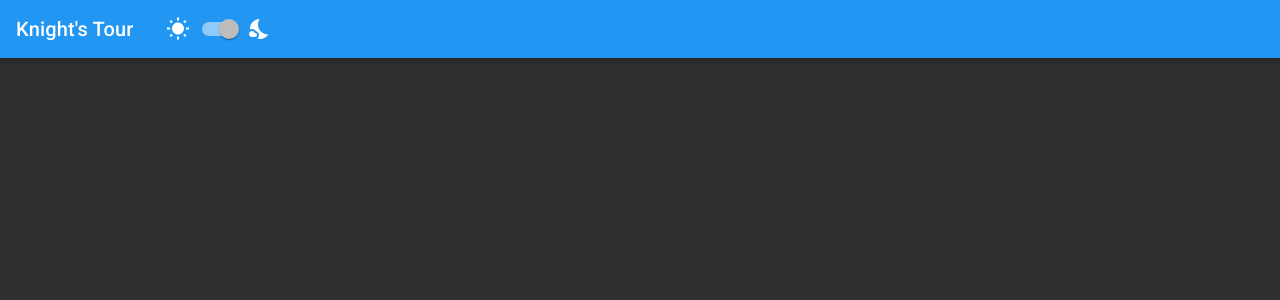
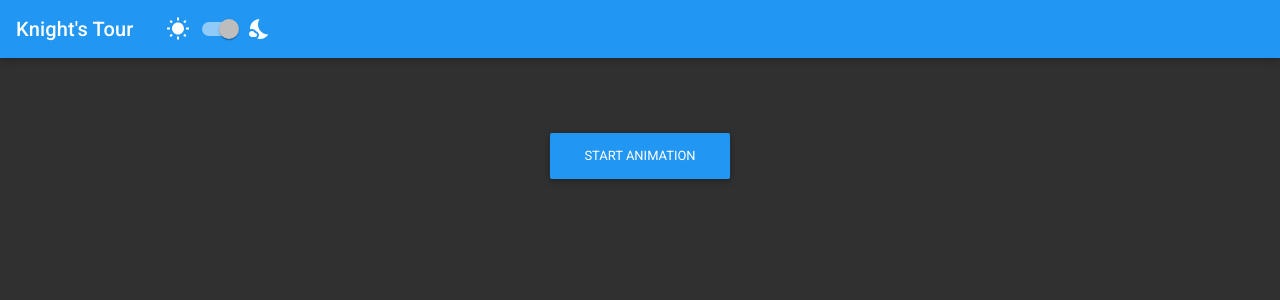
Before and after one commit to KKowalewski24/GoodyLabs-KnightsTour, a React (Create React App) app in the folder frontend/: page / in a window 1280 px wide. Shown: the top 300 px of the page. Built offline with nearby package versions, Linux system fonts and the light colour scheme.

Commit message:
Add fetching data from backend

```diff
--- a/frontend/src/component/cell/Cell.js
+++ b/frontend/src/component/cell/Cell.js
@@ -6,7 +6,7 @@ export const Cell = (props) => {
 
   /*----------------------- VARIABLE REGION -----------------------*/
   const sample = () => {
-    console.log("abc")
+    alert("abc")
   };
 
   /*------------------------ RETURN REGION ------------------------*/
--- a/frontend/src/constants.js
+++ b/frontend/src/constants.js
@@ -3,3 +3,5 @@ export const SLASH = "/";
 
 /*---------- PATHS ----------*/
 export const PATH_HOME = SLASH;
+
+export const API_LINK = "http://localhost:8080/sln";
--- a/frontend/src/page/home-page/HomePage.js
+++ b/frontend/src/page/home-page/HomePage.js
@@ -1,15 +1,63 @@
-import React from "react";
+import React, {useEffect, useState} from "react";
+import axios from "axios";
 import Board from "../../component/board/Board";
+import FetchDataController from "../../component/util/fetch-data-controller/FetchDataController";
+import {GlobalStyles} from "../../main/GlobalStyles";
+import {API_LINK, PATH_HOME} from "../../constants";
 
 export const HomePage = (props) => {
 
   /*----------------------- VARIABLE REGION -----------------------*/
+  const [pointX, setPointX] = useState();
+  const [pointY, setPointY] = useState();
+
+  const [chessBoard, setChessBoard] = useState([]);
+  const [isLoaded, setIsLoaded] = useState(false);
+  const [isError, setIsError] = useState(false);
+  const globalStyles = GlobalStyles();
+
+  const onClickGetSolution = () => {
+    axios.get(API_LINK, {
+      params: {
+        pointx: pointX,
+        pointy: pointY
+      }
+    })
+      .then((res) => {
+        setChessBoard(res.data);
+        setIsLoaded(true);
+        setIsError(false);
+      })
+      .catch((err) => {
+        setIsLoaded(true);
+        setIsError(true);
+      });
+  };
 
   /*------------------------ RETURN REGION ------------------------*/
   return (
+    // <FetchDataController
+    //   isLoaded={isLoaded}
+    //   isError={isError}
+    //   errorMessageObject={{
+    //     message: "Error during loading",
+    //     redirectPath: PATH_HOME,
+    //     redirectMessage: "Refresh Page",
+    //     styles: globalStyles.materialBlueFont,
+    //   }}
+    // >
     <div className="container">
       <Board/>
+
+      <div className="row justify-content-center">
+        <button className={"btn " + globalStyles.materialBlueBackground}
+          onClick={onClickGetSolution}>
+          Start Animation
+        </button>
+      </div>
+
     </div>
+    // </FetchDataController>
   );
 };
 
```
